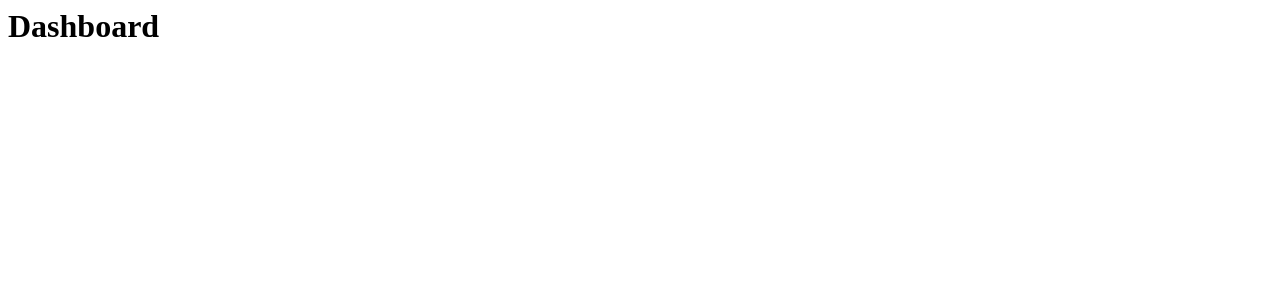
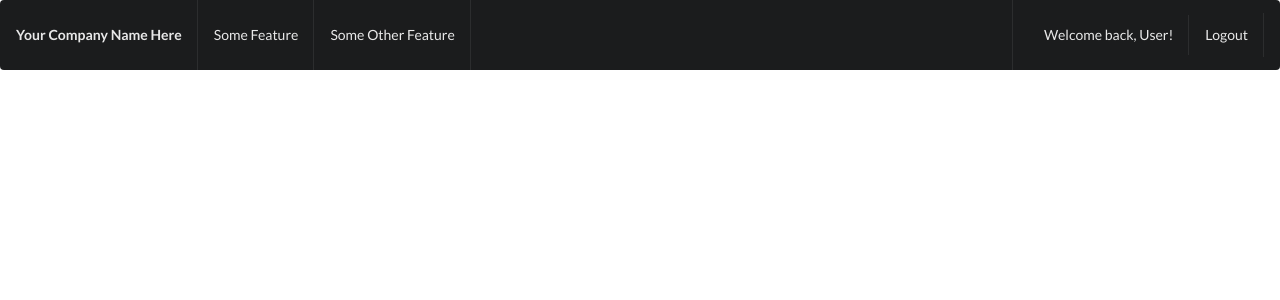
Before and after one commit to SwanPod/Dashboard, a Node server app: page / in a window 1280 px wide. Shown: the top 300 px of the page. Run offline with Node 20, Linux system fonts and the light colour scheme.

Commit message:
Push current files. Need to work on Python script

```diff
--- a/views/index.ejs
+++ b/views/index.ejs
@@ -1 +1,6 @@
-<h1>Dashboard</h1>
+<% include partials/header %>
+<% include partials/menu %>
+
+
+
+<% include partials/footer %>
--- a/views/partials/header.ejs
+++ b/views/partials/header.ejs
@@ -3,5 +3,6 @@
 	<head>
 		<title>Dashboard</title>
 		<link rel="stylesheet" href="https://cdnjs.cloudflare.com/ajax/libs/semantic-ui/2.4.1/semantic.min.css">
+		<link rel="stylesheet" href="styles.css">
 	</head>
 	<body>
--- /dev/null
+++ b/views/partials/menu.ejs
@@ -0,0 +1,11 @@
+<div class="ui inverted menu">
+	<div class="header item">
+		Your Company Name Here
+	</div>
+	<a href="#" class="item">Some Feature</a>
+	<a href="#" class="item">Some Other Feature</a>
+	<div class="right item">
+		<span class="menu item">Welcome back, User!</span>
+		<a href="#" class="menu item">Logout</a>
+	</div>
+</div>
```
Also changed, not shown: public/styles.css (added).
